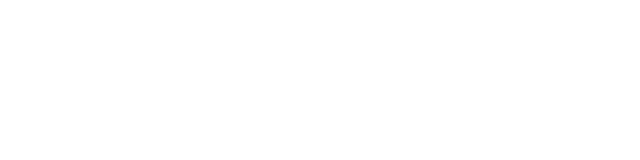
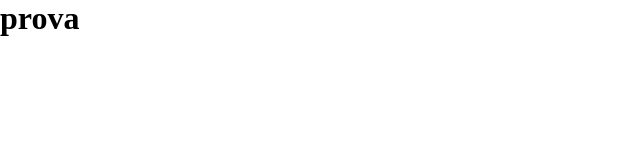
Before and after one commit to veronicacrisafi/react-router, a React (Vite) app: page / in a window 1280 px wide. Shown: the top 160 px of the page, without its empty margins (0-640 px from the left). Built offline with nearby package versions, Linux system fonts and the light colour scheme.

Commit message:
creato il primo path per la HomePage

```diff
--- a/src/App.jsx
+++ b/src/App.jsx
@@ -1,5 +1,5 @@
 import { BrowserRouter, Routes, Route } from "react-router-dom"
-
+import HomePage from "./pages/HomePage"
 function App() {
 
 
@@ -7,7 +7,7 @@
     <>
       <BrowserRouter>
         <Routes>
-          <Route path="/">Home Page</Route>
+          <Route path="/" element={<HomePage />}>Home Page</Route>
         </Routes>
 
       </BrowserRouter>
--- a/src/pages/HomePage.jsx
+++ b/src/pages/HomePage.jsx
@@ -3,6 +3,8 @@
 
     return (
         <>
+            <h1>prova</h1>
+
         </>
     )
 }
```
